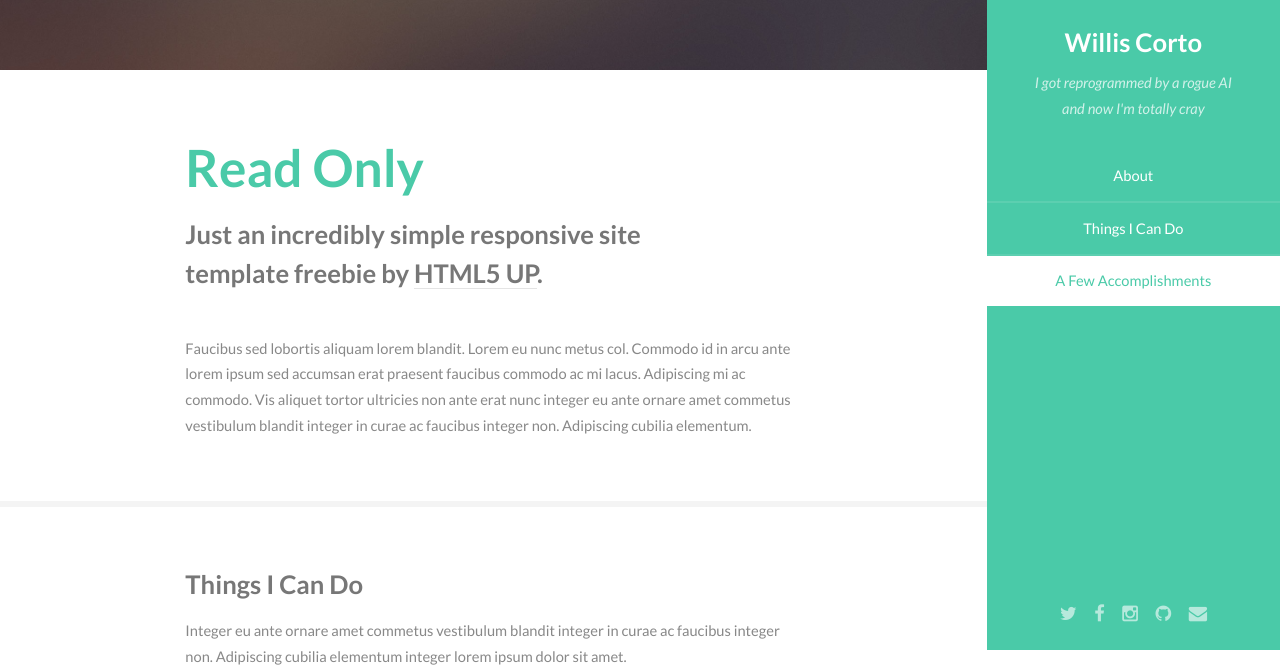
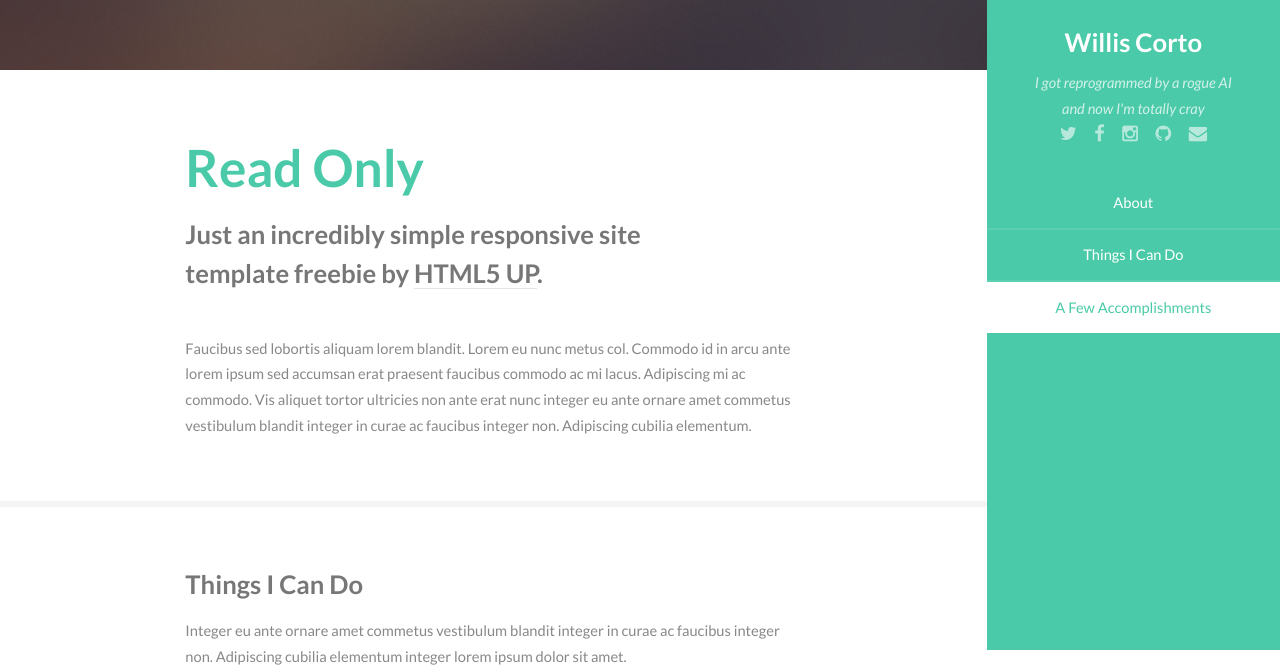
Before and after one commit to mrkschan/html-resume, a website: page index.html in a window 1280 px wide. Shown: the part 150-817 px from the top of the page. Drawn offline with Linux system fonts and the light colour scheme.

Commit message:
Moved icon list into Header section

```diff
--- a/index.html
+++ b/index.html
@@ -34,6 +34,14 @@
 						<h1 id="logo"><a href="#">Willis Corto</a></h1>
 						<p>I got reprogrammed by a rogue AI<br />
 						and now I'm totally cray</p>
+
+						<ul class="icons">
+							<li><a href="#" class="icon fa-twitter"><span class="label">Twitter</span></a></li>
+							<li><a href="#" class="icon fa-facebook"><span class="label">Facebook</span></a></li>
+							<li><a href="#" class="icon fa-instagram"><span class="label">Instagram</span></a></li>
+							<li><a href="#" class="icon fa-github"><span class="label">Github</span></a></li>
+							<li><a href="#" class="icon fa-envelope"><span class="label">Email</span></a></li>
+						</ul>
 					</header>
 					<nav id="nav">
 						<ul>
@@ -42,15 +50,6 @@
 							<li><a href="#three">A Few Accomplishments</a></li>
 						</ul>
 					</nav>
-					<footer>
-						<ul class="icons">
-							<li><a href="#" class="icon fa-twitter"><span class="label">Twitter</span></a></li>
-							<li><a href="#" class="icon fa-facebook"><span class="label">Facebook</span></a></li>
-							<li><a href="#" class="icon fa-instagram"><span class="label">Instagram</span></a></li>
-							<li><a href="#" class="icon fa-github"><span class="label">Github</span></a></li>
-							<li><a href="#" class="icon fa-envelope"><span class="label">Email</span></a></li>
-						</ul>
-					</footer>
 				</section>
 
 			<!-- Main -->
--- a/sass/style.scss
+++ b/sass/style.scss
@@ -897,6 +897,16 @@ $size-header: 23em;
 				font-style: italic;
 				margin: 1em 0 0 0;
 			}
+
+			.icons {
+				margin: 0;
+
+				li {
+					a {
+						color: $color-header-fg-light;
+					}
+				}
+			}
 		}
 
 		> footer {
```
Also changed, not shown: css/style.css.
